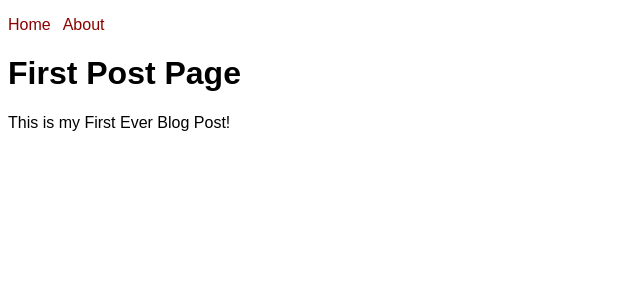
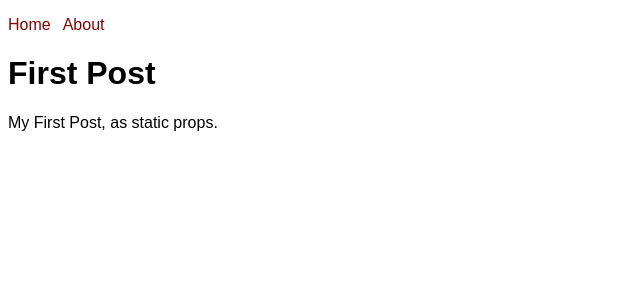
Before and after one commit to alfarabitommy/Next-JS-Blog, a Next.js app: page /posts/first-post in a window 1280 px wide. Shown: the top 300 px of the page, without its empty margins (0-640 px from the left). Built offline with nearby package versions, Linux system fonts and the light colour scheme.

Commit message:
get static props

```diff
--- a/pages/posts/first-post.js
+++ b/pages/posts/first-post.js
@@ -1,15 +1,26 @@
 import Head from "next/head";
 
-function FirstPostPage() {
-    console.log('[FirstPostPage] render');
+export async function getStaticProps() {
+    return {
+        props : {
+            post : {
+                title : 'First Post',
+                body : 'My First Post, as static props.'
+            },
+        },
+    };
+}
+
+function FirstPostPage({ post }) {
+    console.log('[FirstPostPage] render:', post);
     return (
         <>
             <Head>
-                <title>First Post Page - My Blog</title>
+                <title>{post.title} - My Blog</title>
             </Head>
             <main>
-                <h1>First Post Page</h1>
-                <p>This is my First Ever Blog Post!</p>
+                <h1>{post.title}</h1>
+                <p>{post.body}</p>
             </main>
         </>
     );
```
